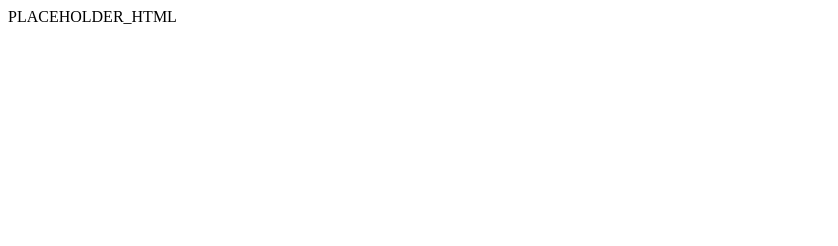
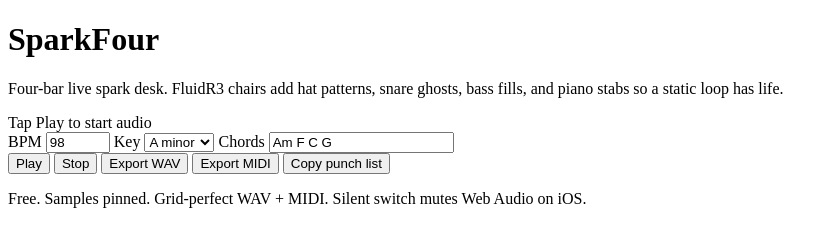
Before and after one commit to workinwithai-create/SparkFour, a plain HTML site: page index.html in a window 1280 px wide. Shown: the whole page, without its empty margins (0-838 px from the left). Drawn offline with Linux system fonts and the light colour scheme.

Commit message:
Ship next-level SparkFour: full WorkinWithAI engine, pinned samples, grid WAV/MIDI, live spark recipes

```diff
--- a/index.html
+++ b/index.html
@@ -1 +1,42 @@
-PLACEHOLDER_HTML
+<!DOCTYPE html>
+<html lang="en">
+<head>
+  <meta charset="UTF-8">
+  <meta name="viewport" content="width=device-width, initial-scale=1.0">
+  <title>SparkFour — Live Spark Desk</title>
+  <link rel="stylesheet" href="styles.css">
+</head>
+<body>
+  <header>
+    <h1>SparkFour</h1>
+    <p>Four-bar live spark desk. FluidR3 chairs add hat patterns, snare ghosts, bass fills, and piano stabs so a static loop has life.</p>
+  </header>
+  <div id="status">Tap Play to start audio</div>
+  <div class="controls">
+    <label>BPM <input type="number" id="bpm" min="60" max="180" value="98"></label>
+    <label>Key <select id="key">
+      <option>A minor</option>
+      <option>C major</option>
+      <option>G major</option>
+      <option>D minor</option>
+      <option>E minor</option>
+      <option>F major</option>
+    </select></label>
+    <label>Chords <input type="text" id="chords" value="Am F C G" placeholder="Am F C G"></label>
+  </div>
+  <div id="recipes" class="recipes"></div>
+  <div id="bars" class="bars"></div>
+  <div class="actions">
+    <button id="play">Play</button>
+    <button id="stop">Stop</button>
+    <button id="exportWav">Export WAV</button>
+    <button id="exportMid">Export MIDI</button>
+    <button id="copy">Copy punch list</button>
+  </div>
+  <pre id="punch"></pre>
+  <footer>
+    <p>Free. Samples pinned. Grid-perfect WAV + MIDI. Silent switch mutes Web Audio on iOS.</p>
+  </footer>
+  <script src="app.js"></script>
+</body>
+</html>
```
Also changed, not shown: 1 other file.
